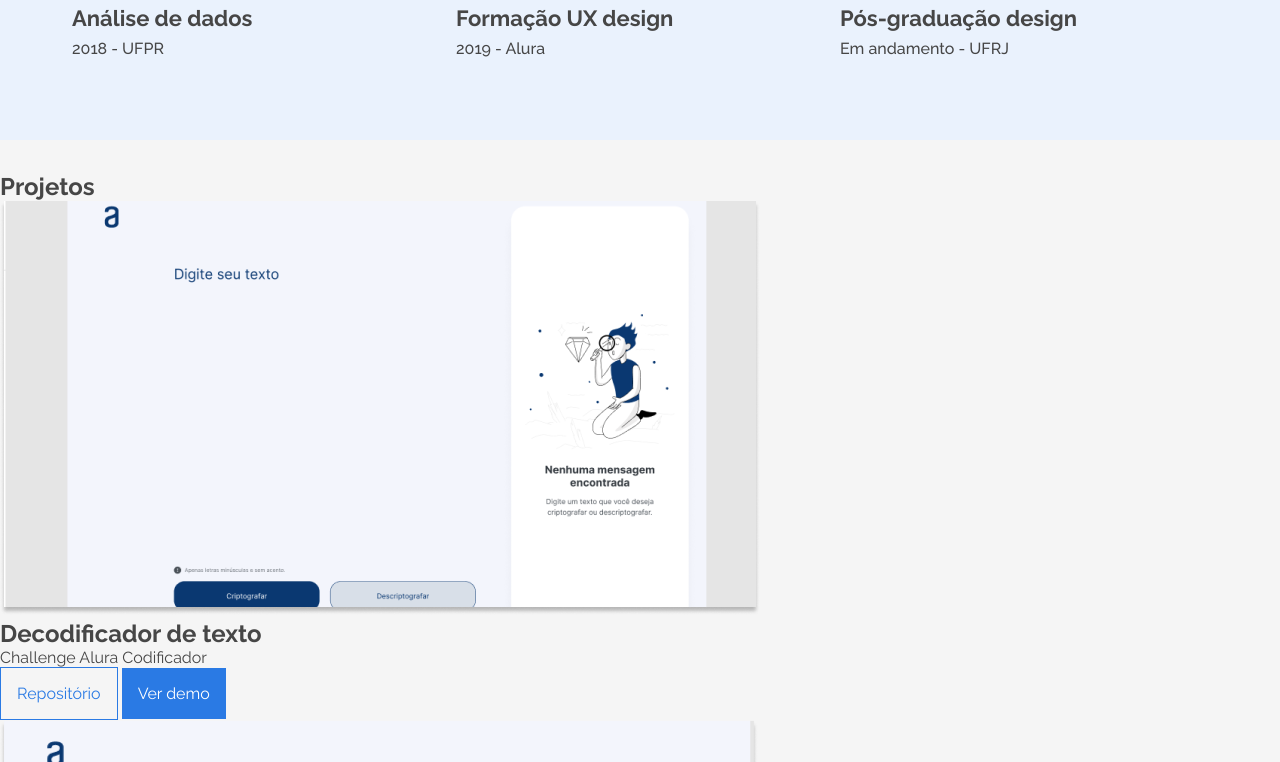
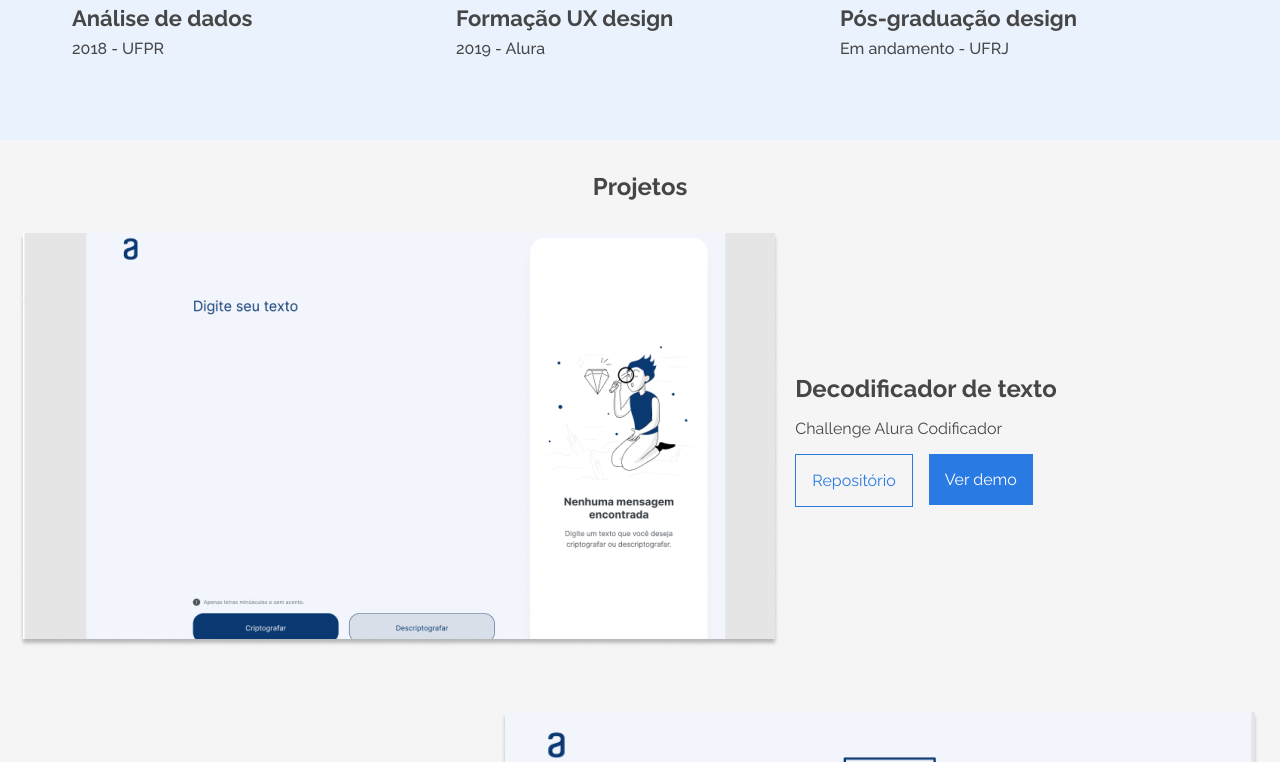
Before and after one commit to kauatwn/portfolio-alura, a plain HTML site: page src/index.html in a window 1280 px wide. Shown: the part 2038-2800 px from the top of the page. Drawn offline with nearby package versions, Linux system fonts and the light colour scheme; files that its build step writes are made by us from their sources.

Commit message:
Incluindo importação de projects-area

```diff
--- a/src/styles/styles.scss
+++ b/src/styles/styles.scss
@@ -4,6 +4,7 @@
 @import "layouts/hero-area";
 @import "layouts/about-area";
 @import "layouts/skills-hobbies-education-area";
+@import "layouts/projects-area";
 @import "layouts/footer-area";
 @import "components/cards";
 @import "components/forms";
```
